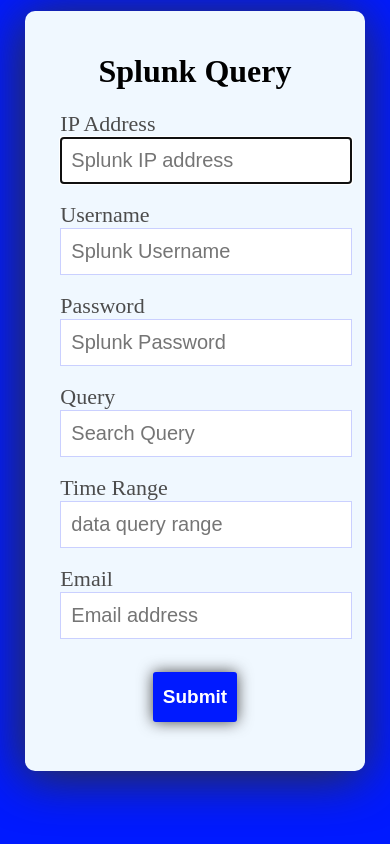
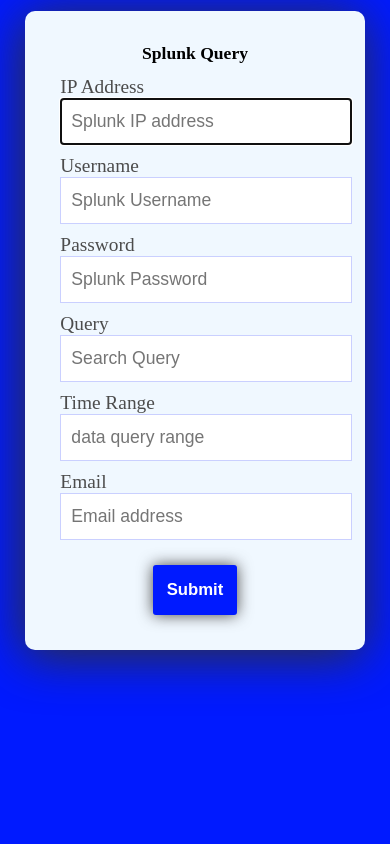
Before and after one commit to imKarthikeyanK/splunk-query, a Flask app: page / in a window 390 px wide. Run offline with Flask 2, Linux system fonts and the light colour scheme.

Commit message:
responsiveness

```diff
--- a/static/style.css
+++ b/static/style.css
@@ -1,3 +1,7 @@
+html{
+    font-size: 62.5%;
+}
+
 body {
     background-color: rgb(0, 26, 255);
 }
@@ -23,7 +27,7 @@ body {
 }
 
 label {
-    font-size: 22px;
+    font-size: 2.2rem;
     color: #4c4c4c;
 }
 
@@ -38,7 +42,7 @@ button {
     background-color: #001aff;
     color: white;
     font-weight: 600;
-    font-size: 19px;
+    font-size: 1.9rem;
     border: 0;
     box-shadow: 0px 0px 15px #484848;
     border-radius: 3px;
@@ -56,12 +60,15 @@ button:focus {
 input {
     height: 35px;
     width: 100%;
-    font-size: 20px;
+    font-size: 2rem;
     padding: 5px 10px;
     border: 1px solid #cad0ff;
 }
 
 @media only Screen and (max-width: 1024px){
+    html{
+        font-size: 55%;
+    }
     .main{
         width: 70%
     }
@@ -70,7 +77,10 @@ input {
     }
 }
 
-@media only Screen and (max-width: 414px){
+@media only Screen and (max-width: 768px){
+    html{
+        font-size: 55%;
+    }
     .main{
         width: 80%;
     }
```
